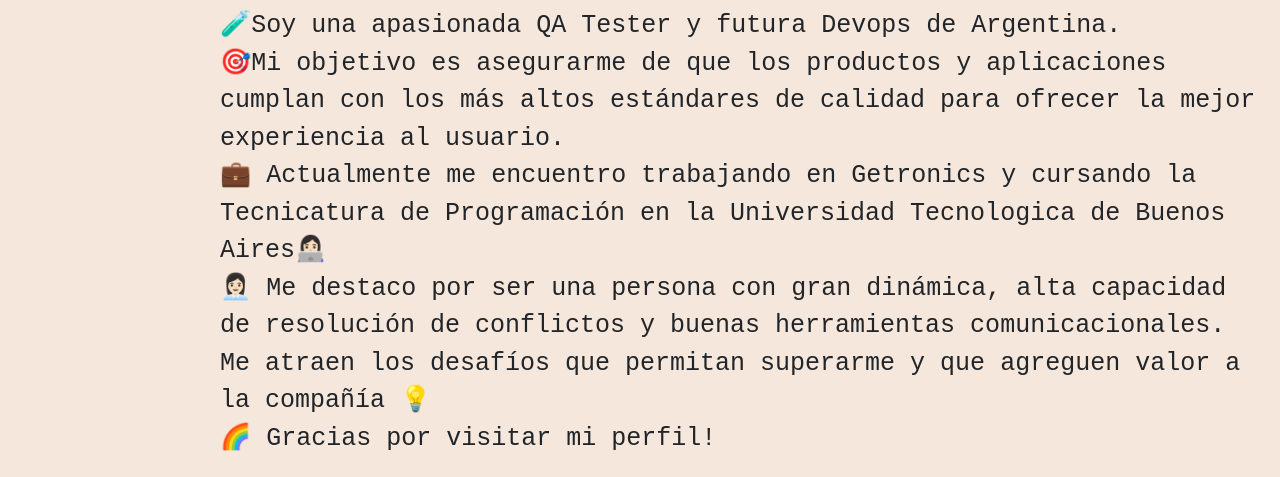
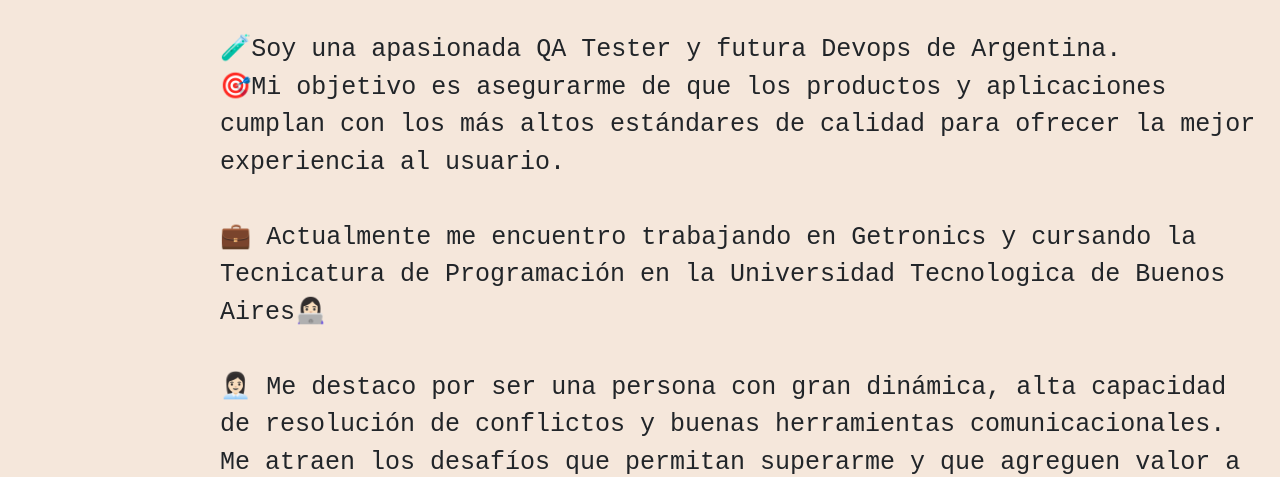
Before and after one commit to nazarenarusin96/nazarenarusin96.github.io, a plain HTML site: page index.html in a window 1280 px wide. Shown: the part 323-800 px from the top of the page. Drawn offline with nearby package versions, Linux system fonts and the light colour scheme.

Commit message:
Agregando br para separar parrafos

```diff
--- a/index.html
+++ b/index.html
@@ -21,13 +21,13 @@
 </header>
 
   <section id="inicio">
-      <h2 class="maquina">✨¡Hola! Soy Nazarena Rusin✨<span class="cursor">|</span></h2>
+      <h2 class="maquina">✨¡Hola! Soy Nazarena Rusin✨<span class="cursor">|</span></h2><br>
     <p class="desc">🧪Soy una apasionada QA Tester y futura Devops de Argentina.<br>
 
       🎯Mi objetivo es asegurarme de que los productos y aplicaciones cumplan con los más altos estándares de calidad para ofrecer la mejor experiencia al usuario.
-      <br>
-      💼 Actualmente me encuentro trabajando en Getronics y cursando la Tecnicatura de Programación en la Universidad Tecnologica de Buenos Aires👩🏻‍💻 <br>
-      👩🏻‍💼 Me destaco por ser una persona con gran dinámica, alta capacidad de resolución de conflictos y buenas herramientas comunicacionales.<br>Me atraen los desafíos que permitan superarme y que agreguen valor a la compañía 💡<br>
+      <br><br>
+      💼 Actualmente me encuentro trabajando en Getronics y cursando la Tecnicatura de Programación en la Universidad Tecnologica de Buenos Aires👩🏻‍💻 <br> <br>
+      👩🏻‍💼 Me destaco por ser una persona con gran dinámica, alta capacidad de resolución de conflictos y buenas herramientas comunicacionales.<br>Me atraen los desafíos que permitan superarme y que agreguen valor a la compañía 💡<br> <br>
       🌈 Gracias por visitar mi perfil!</p>
   </section>
 
```
